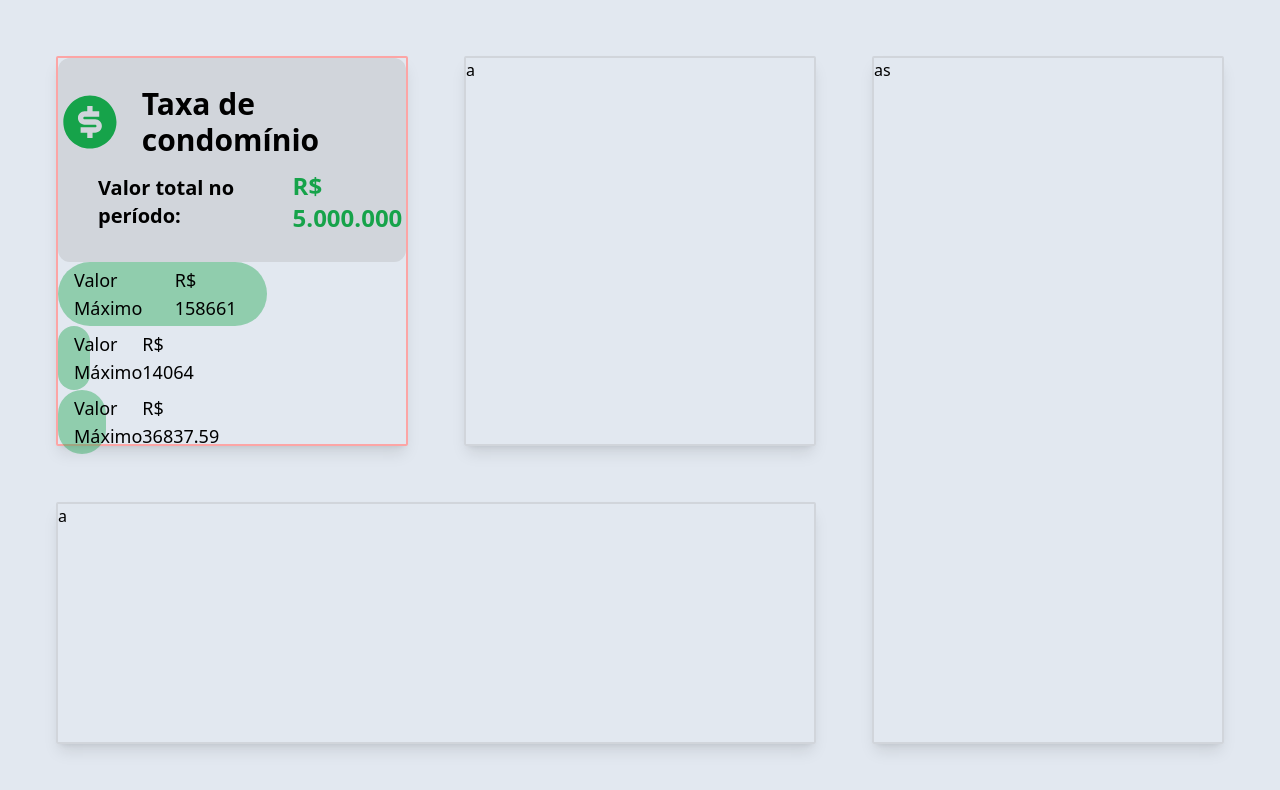
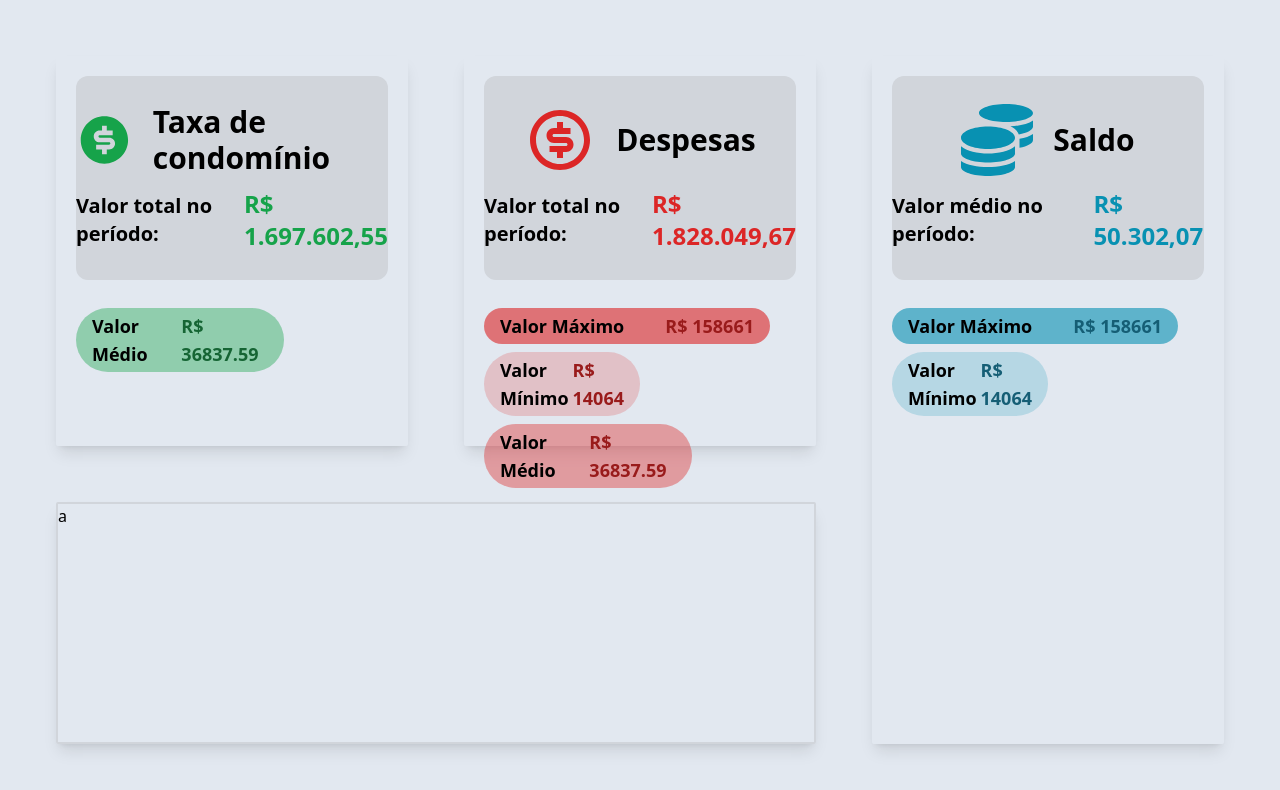
Before and after one commit to andrecandrad/dashboard-projeto-puc, a React (Vite) app: page / in a window 1280 px wide. Shown: the top 790 px of the page. Built offline with nearby package versions, Linux system fonts and the light colour scheme.

Commit message:
Alterações no conteúdo

```diff
--- a/src/components/MainGrid.jsx
+++ b/src/components/MainGrid.jsx
@@ -1,4 +1,6 @@
 import { RiMoneyDollarCircleFill } from "react-icons/ri";
+import { RiMoneyDollarCircleLine } from "react-icons/ri";
+import { FaCoins } from "react-icons/fa";
 
 const MainGrid = () => {
   const colors = [];
@@ -7,51 +9,95 @@ const MainGrid = () => {
 
   return (
     <div className="grid grid-cols-3 grid-rows-5 gap-14 bg-slate-200 w-full h-full p-14">
-      <div className="border-2 border-red-300 rounded-sm shadow-lg col-span-1 row-span-3">
+      <div className="rounded-sm shadow-lg col-span-1 row-span-3 p-5">
         <div className="bg-gray-300 py-7 rounded-xl flex flex-col gap-3">
           <div className="flex justify-center items-center gap-5">
             <RiMoneyDollarCircleFill className="text-7xl text-green-600" />
             <h2 className="text-3xl font-semibold">Taxa de condomínio</h2>
           </div>
-          <div className="flex justify-center items-center gap-5 pl-10">
+          <div className="flex justify-center items-center gap-5">
             <h4 className="text-xl font-semibold">Valor total no período:</h4>
-            <h3 className="text-2xl text-green-600 font-bold">R$ 5.000.000</h3>
+            <h3 className="text-2xl text-green-600 font-bold">R$ 1.697.602,55</h3>
           </div>
         </div>
 
         {/* novo componente */}
-        <div className="flex flex-col text-lg">
-          {/* maxvalue */}
-          {/* {2 + 2 == 4 ? (
-            <div
-              className="bg-green-600/40 flex justify-between px-4 py-1 rounded-full"
-              // style={{ width: `${tamanho}` }}
-            >
-              <p>Valor Máximo</p> <p>R$600,000</p>
-            </div>
-          ) : null}
+        <div className="flex flex-col text-lg gap-2 mt-7">
+          {/* <div className="bg-green-600/60 flex justify-between px-4 py-1 rounded-full min-2 w-11/12">
+            <p className="font-semibold">Valor Máximo</p>{" "}
+            <p className="text-green-800 font-semibold">{`R$ ${valores[0]}`}</p>
+          </div>
 
-          {2 + 2 == 4 ? <p>texto</p> : null}
+          <div className="bg-green-600/20 flex justify-between px-4 py-1 rounded-full min-2 w-6/12">
+            <p className="font-semibold">Valor Mínimo</p>{" "}
+            <p className="text-green-800 font-semibold">{`R$ ${valores[1]}`}</p>
+          </div> */}
 
-          {2 + 2 == 4 ? <p>texto</p> : null} */}
-
-          {valores.map((val, i) => {
-            return (
-              <div
-                className="bg-green-600/40 flex justify-between px-4 py-1 rounded-full min-2"
-                style={{ width: `${(val / maxValue) * 60}%`}}
-              >
-                <p>Valor Máximo</p> <p>{`R$ ${val}`}</p>
-              </div>
-            );
-          })}
+          <div className="bg-green-600/40 flex justify-between px-4 py-1 rounded-full min-2 w-8/12">
+            <p className="font-semibold">Valor Médio</p>{" "}
+            <p className="text-green-800 font-semibold">{`R$ ${valores[2]}`}</p>
+          </div>
         </div>
       </div>
-      <div className="border-2 border-gray-300 rounded-sm shadow-lg col-span-1 row-span-3">
-        a
+      <div className="rounded-sm shadow-lg col-span-1 row-span-3 p-5">
+        <div className="bg-gray-300 py-7 rounded-xl flex flex-col gap-3">
+          <div className="flex justify-center items-center gap-5">
+            <RiMoneyDollarCircleLine className="text-7xl text-red-600" />
+            <h2 className="text-3xl font-semibold">Despesas</h2>
+          </div>
+          <div className="flex justify-center items-center gap-5">
+            <h4 className="text-xl font-semibold">Valor total no período:</h4>
+            <h3 className="text-2xl text-red-600 font-bold">R$ 1.828.049,67</h3>
+          </div>
+        </div>
+
+        {/* novo componente */}
+        <div className="flex flex-col text-lg gap-2 mt-7">
+          <div className="bg-red-600/60 flex justify-between px-4 py-1 rounded-full min-2 w-11/12">
+            <p className="font-semibold">Valor Máximo</p>{" "}
+            <p className="text-red-800 font-semibold">{`R$ ${valores[0]}`}</p>
+          </div>
+
+          <div className="bg-red-600/20 flex justify-between px-4 py-1 rounded-full min-2 w-6/12">
+            <p className="font-semibold">Valor Mínimo</p>{" "}
+            <p className="text-red-800 font-semibold">{`R$ ${valores[1]}`}</p>
+          </div>
+
+          <div className="bg-red-600/40 flex justify-between px-4 py-1 rounded-full min-2 w-8/12">
+            <p className="font-semibold">Valor Médio</p>{" "}
+            <p className="text-red-800 font-semibold">{`R$ ${valores[2]}`}</p>
+          </div>
+        </div>
       </div>
-      <div className="border-2 border-gray-300 rounded-sm shadow-lg col-span-1 row-span-5">
-        as
+      <div className="rounded-sm shadow-lg col-span-1 row-span-5 p-5">
+        <div className="bg-gray-300 py-7 rounded-xl flex flex-col gap-3">
+          <div className="flex justify-center items-center gap-5">
+            <FaCoins className="text-7xl text-cyan-600" />
+            <h2 className="text-3xl font-semibold">Saldo</h2>
+          </div>
+          <div className="flex justify-center items-center gap-5">
+            <h4 className="text-xl font-semibold">Valor médio no período:</h4>
+            <h3 className="text-2xl text-cyan-600 font-bold">R$ 50.302,07</h3>
+          </div>
+        </div>
+
+        {/* novo componente */}
+        <div className="flex flex-col text-lg gap-2 mt-7">
+          <div className="bg-cyan-600/60 flex justify-between px-4 py-1 rounded-full min-2 w-11/12">
+            <p className="font-semibold">Valor Máximo</p>{" "}
+            <p className="text-cyan-800 font-semibold">{`R$ ${valores[0]}`}</p>
+          </div>
+
+          <div className="bg-cyan-600/20 flex justify-between px-4 py-1 rounded-full min-2 w-6/12">
+            <p className="font-semibold">Valor Mínimo</p>{" "}
+            <p className="text-cyan-800 font-semibold">{`R$ ${valores[1]}`}</p>
+          </div>
+{/*
+          <div className="bg-cyan-600/40 flex justify-between px-4 py-1 rounded-full min-2 w-8/12">
+            <p className="font-semibold">Valor Médio</p>{" "}
+            <p className="text-cyan-800 font-semibold">{`R$ ${valores[2]}`}</p>
+          </div> */}
+        </div>
       </div>
       <div className="border-2 border-gray-300 rounded-sm shadow-lg col-span-2 row-span-2">
         a
```
